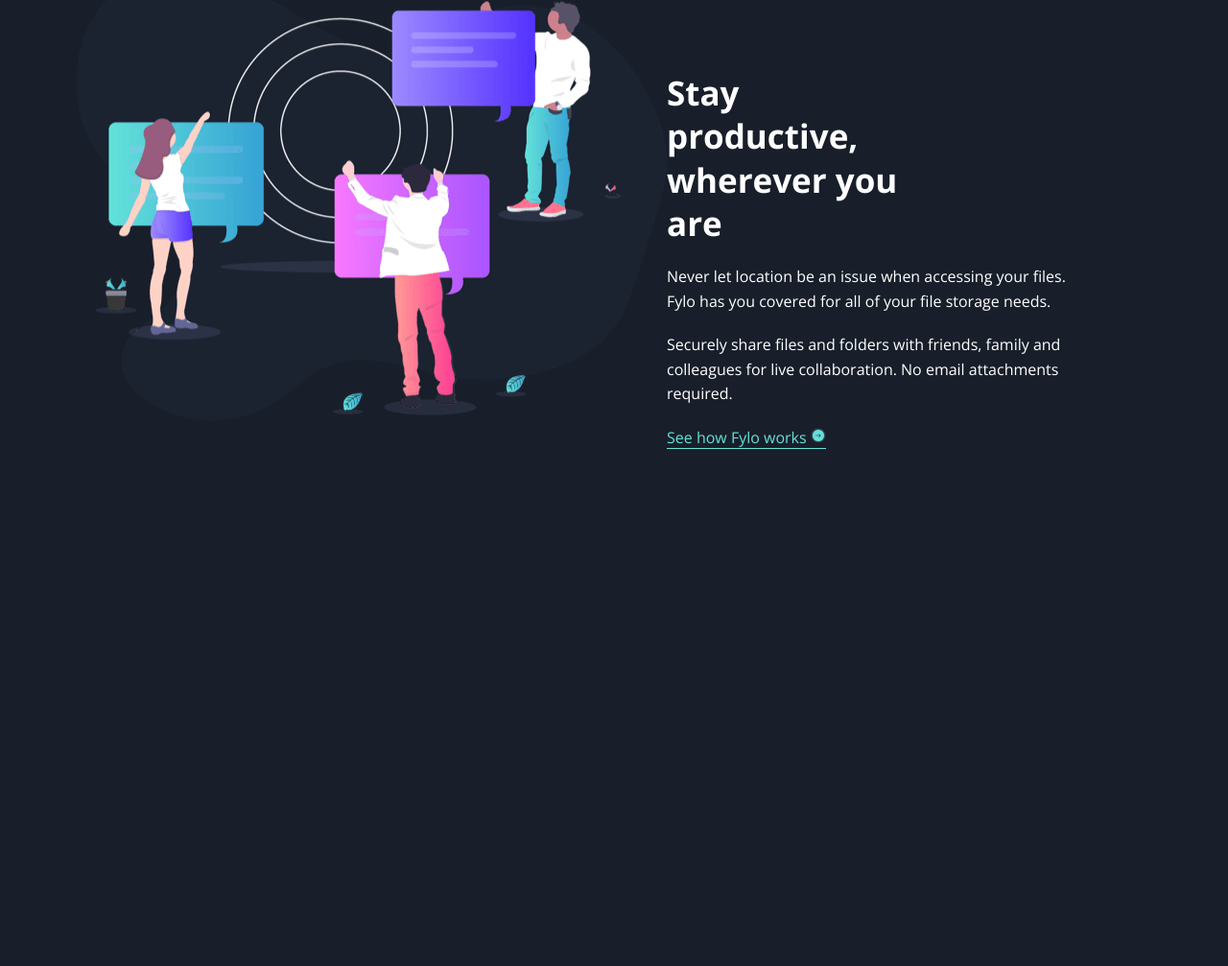
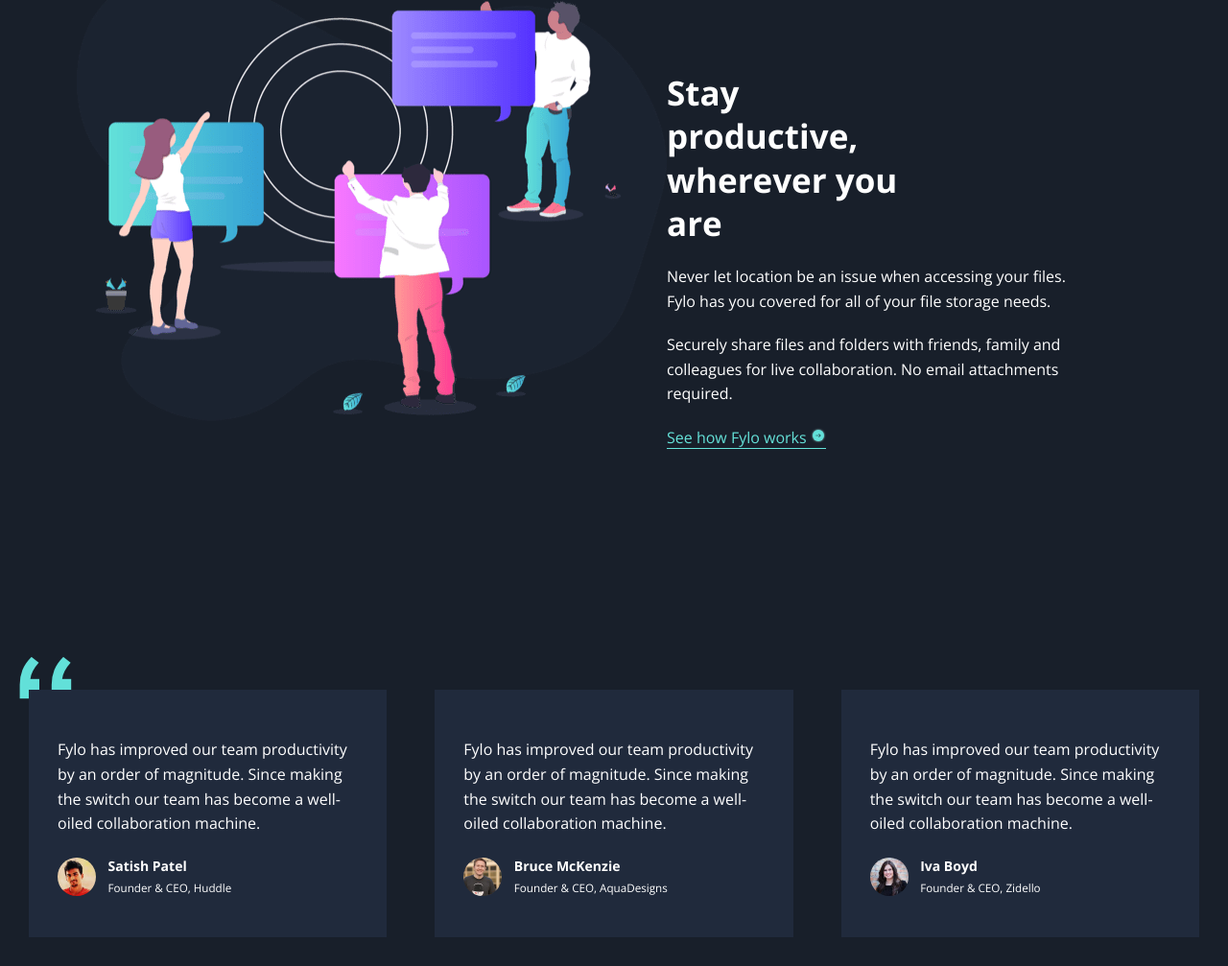
Before and after one commit to vin18/fylo-landing-page, a plain HTML site: page index.html in a window 1280 px wide. Shown: the part 1615-2622 px from the top of the page at 96% size. Before the commit the page ends 2214 px from the top, so only its background shows below. Drawn offline with nearby package versions, Linux system fonts and the light colour scheme.

Commit message:
added testimonial section

```diff
--- a/index.html
+++ b/index.html
@@ -130,6 +130,63 @@
       </div>
     </section>
 
+    <!-- Section: Testimonial -->
+    <section class="container testimonial">
+      <img
+        src="./images/bg-quotes.png"
+        alt="quotes"
+        class="testimonial__quotes"
+      />
+
+      <div class="testimonial__testimonial--1">
+        <p>
+          Fylo has improved our team productivity by an order of
+          magnitude. Since making the switch our team has become a
+          well-oiled collaboration machine.
+        </p>
+
+        <div class="testimonial__user-info">
+          <img src="./images/profile-1.jpg" alt="Profile image" />
+          <div class="testimonial__user-info-name">
+            <h4>Satish Patel</h4>
+            <small>Founder & CEO, Huddle</small>
+          </div>
+        </div>
+      </div>
+
+      <div class="testimonial__testimonial--2">
+        <p>
+          Fylo has improved our team productivity by an order of
+          magnitude. Since making the switch our team has become a
+          well-oiled collaboration machine.
+        </p>
+
+        <div class="testimonial__user-info">
+          <img src="./images/profile-2.jpg" alt="Profile image" />
+          <div class="testimonial__user-info-name">
+            <h4>Bruce McKenzie</h4>
+            <small>Founder & CEO, AquaDesigns</small>
+          </div>
+        </div>
+      </div>
+
+      <div class="testimonial__testimonial--3">
+        <p>
+          Fylo has improved our team productivity by an order of
+          magnitude. Since making the switch our team has become a
+          well-oiled collaboration machine.
+        </p>
+
+        <div class="testimonial__user-info">
+          <img src="./images/profile-3.jpg" alt="Profile image" />
+          <div class="testimonial__user-info-name">
+            <h4>Iva Boyd</h4>
+            <small>Founder & CEO, Zidello</small>
+          </div>
+        </div>
+      </div>
+    </section>
+
     <!--
     Features Team Sign In All your files in one secure location,
     accessible anywhere. Fylo stores all your most important files in
--- a/scss/_how-it-works.scss
+++ b/scss/_how-it-works.scss
@@ -1,5 +1,6 @@
 .how-it-works {
   display: flex;
+  margin-bottom: 15rem;
 
   &__imgContainer {
     flex: 1;
--- /dev/null
+++ b/scss/_testimonial.scss
@@ -0,0 +1,42 @@
+.testimonial {
+  display: flex;
+  position: relative;
+
+  &__quotes {
+    align-self: flex-start;
+    position: absolute;
+    top: -3.5rem;
+    left: -1rem;
+  }
+
+  &__testimonial--1,
+  &__testimonial--2,
+  &__testimonial--3 {
+    background-color: $darkBlueTestimonials;
+    padding: 5rem 3rem;
+    z-index: 5;
+
+    &:not(:last-child) {
+      margin-right: 5rem;
+    }
+
+    p {
+      margin-bottom: 2rem;
+    }
+  }
+
+  &__user-info {
+    font-size: 1.4rem;
+    border-radius: 5px;
+    margin-bottom: -1rem;
+
+    img {
+      width: 4rem;
+      border-radius: 50%;
+      align-self: center;
+      margin-right: 1.25rem;
+    }
+
+    display: flex;
+  }
+}
--- a/scss/style.scss
+++ b/scss/style.scss
@@ -4,3 +4,4 @@
 @import 'header';
 @import 'features';
 @import 'how-it-works';
+@import 'testimonial';
```
Also changed, not shown: scss/style.css, 1 other file.
